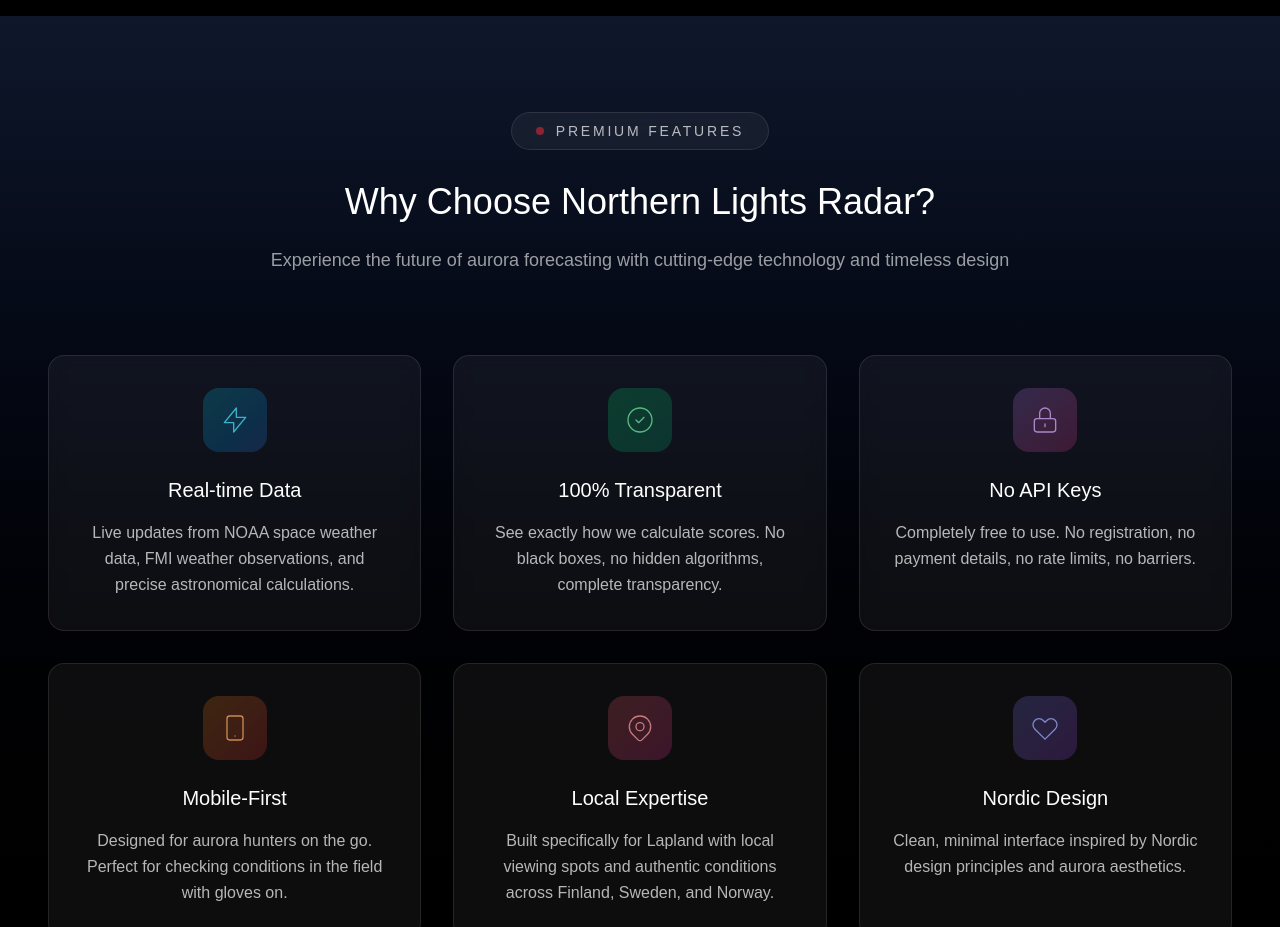
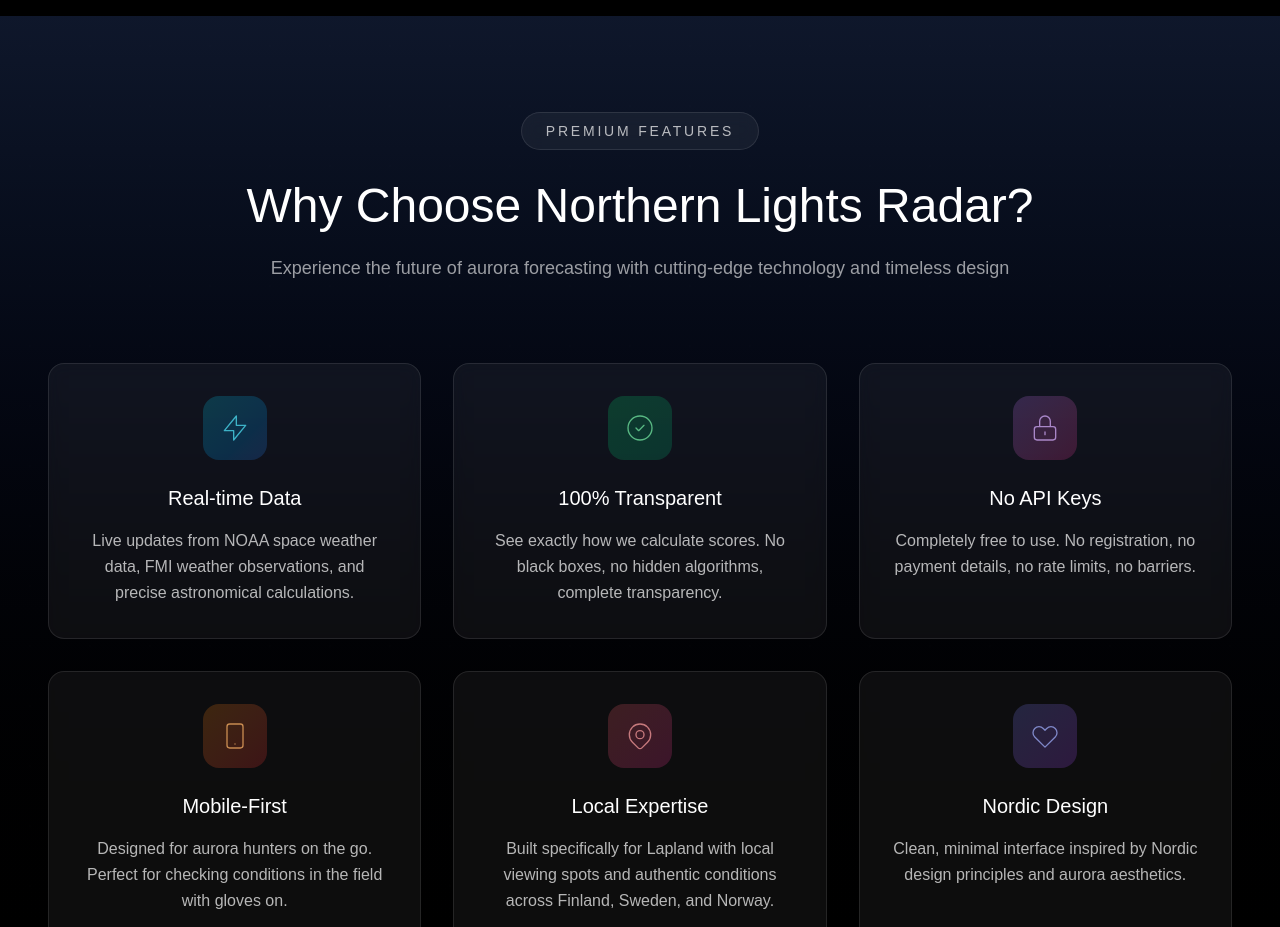
Before and after one commit to kirkkis-pixel/northern-lights-radar, a Next.js app: page / in a window 1280 px wide. Shown: the part 4740-5667 px from the top of the page. Built offline with nearby package versions, Linux system fonts and the light colour scheme; no server answers.

Commit message:
Update Premium Features section styling
- Change title size from text-4xl to text-5xl to match other sections
- Remove blinking red dot from Premium Features pill
- Maintain consistent visual hierarchy across all major sections
- Clean up pill styling for better visual balance

```diff
--- a/src/app/page.tsx
+++ b/src/app/page.tsx
@@ -356,10 +356,9 @@
         <div className="max-w-7xl mx-auto px-12 relative z-10">
           <div className="text-center mb-20">
             <div className="inline-flex items-center px-6 py-2 bg-white/5 backdrop-blur-sm rounded-full border border-white/10 mb-8">
-              <div className="w-2 h-2 bg-red-500 rounded-full mr-3 animate-pulse"></div>
               <span className="text-sm font-light text-white/70 tracking-[0.2em] uppercase">Premium Features</span>
             </div>
-            <h2 className="text-4xl font-thin text-white mb-6">
+            <h2 className="text-5xl font-thin text-white mb-6">
               Why Choose Northern Lights Radar?
             </h2>
             <p className="text-lg text-white/60 font-light max-w-3xl mx-auto leading-relaxed">
```
